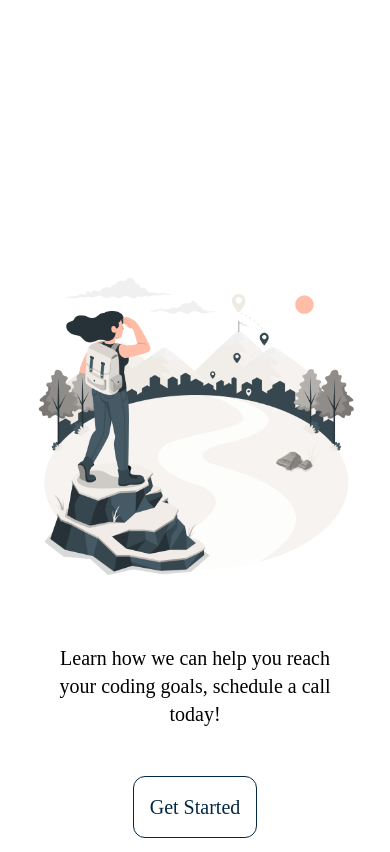
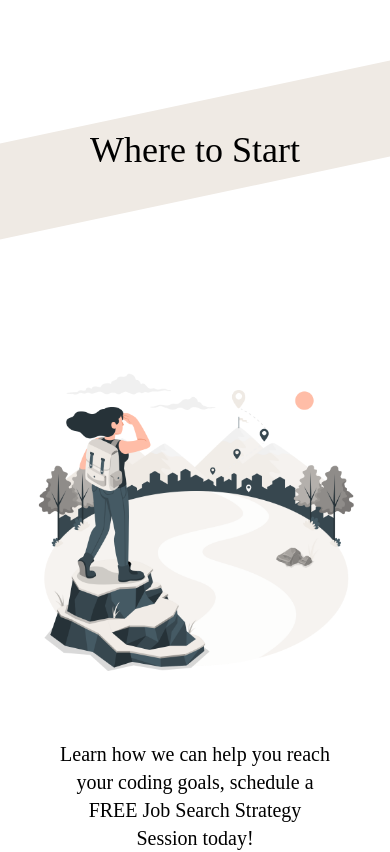
Before and after one commit to mycodecareer/mycodecareer.github.io, a React (Create React App) app: page / in a window 390 px wide. Shown: the part 2480-3332 px from the top of the page. Built offline with nearby package versions, Linux system fonts and the light colour scheme; a web font is replaced by a local one.

Commit message:
feat: overhaul homepage

```diff
--- a/src/components/common/CTA/CTA.jsx
+++ b/src/components/common/CTA/CTA.jsx
@@ -1,10 +1,10 @@
 import GoalImage from "../../../assets/Journey-amico.png";
 
-const CTA = ({ text = "text", children }) => {
+const CTA = ({ text = "text", image = GoalImage, children }) => {
   return (
     <section className="flex flex-col justify-center items-center overflow-hidden mt-32 mb-12 gap-8 p-8 lg:flex-row lg:p-16">
       <img
-        src={GoalImage}
+        src={image}
         alt="divider"
         className="w-full sm:w-9/12 md:w-1/2 lg:w-1/3"
       />
--- a/src/constants/constants.js
+++ b/src/constants/constants.js
@@ -28,3 +28,7 @@ export const CoursesLink = "https://mycodecareer.samcart.com/courses/directory";
 
 // P4 Overview Notion
 export const P4OverviewNotion = "https://bit.ly/p4-overview";
+
+// Job Search Strategy Session
+export const JobSearchStrategySessionLink =
+  "https://bit.ly/Book-Free-Job-Strategy-Session";
--- a/src/pages/About.jsx
+++ b/src/pages/About.jsx
@@ -6,6 +6,7 @@ import Portrait from "../assets/Matt_large.png";
 import SI_Talk from "../assets/SI_talk.jpeg";
 import Matt_Luna from "../assets/matt_luna.jpeg";
 import TextImageRow from "../components/common/Sections/TextImageRow";
+import { LinkedInLink } from "../constants/constants";
 
 const About = () => {
   return (
@@ -13,34 +14,9 @@ const About = () => {
       <Layout>
         <section className="flex flex-col justify-start items-start gap-4 mt-36 sm:gap-12 lg:mt-48">
           <div className="text-4xl lg:text-5xl"> About Me </div>
-          <TextImageRow
-            // {``} is used for passing newlines
-            text={`Hi, I'm Matthew Sevey. I'm going to help you reach your next lever in your career as a software developer.
-
-          Whether you are trying to make the switch and land your first job, or you are a senior developer looking to make your next move, I can show you exactly what you need to do to accelerate your career.`}
-            image={Portrait}
-            imageName="Matthew's Portrait"
-          />
-
-          <TextImageRow
-            text={`I didn't have a traditional path to becoming a software developer.
-          I don't have a CS Degree.
-          I started learning to code in my free time back in 2014, but it wasn't until 2018 that I finally landed my first job as a software developer.
-          I started learning to code because it was fun!
-          Then, after nearly 3 years of learning to code and building projects, I decided it was time to try and land a job as a developer.`}
-            image={SI_Talk}
-            imageName="SI Talk"
-            isReversed={true}
-          />
-
-          <TextImageRow
-            text={`Since that first job, I've received raises and been promoted every single year.
-          I've more than doubled by starting salary.
-          I've been able to creating hiring plans, interview hundreds of engineers, and grow multiple teams.
-          Now I'm sharing everything I've learned with you so you can do the same, in a fraction of the time.`}
-            image={Matt_Luna}
-            imageName="Matt and Luna"
-          />
+          <BioOne />
+          <BioTwo />
+          <BioThree />
         </section>
       </Layout>
       <CTA
@@ -54,3 +30,64 @@ const About = () => {
 };
 
 export default About;
+
+export const BioOne = () => {
+  return (
+    <TextImageRow
+      // {``} is used for passing newlines
+      text={`Hi, I'm Matthew Sevey. I'm going to help you reach your next lever in your career as a software developer.
+
+          Whether you are trying to make the switch and land your first job, or you are a senior developer looking to make your next move, I can show you exactly what you need to do to accelerate your career.`}
+      image={Portrait}
+      imageName="Matthew's Portrait"
+    />
+  );
+};
+
+export const BioOneCTA = () => {
+  return (
+    <>
+      <TextImageRow
+        // {``} is used for passing newlines
+        text={`Hi, I'm Matthew Sevey. I'm going to help you reach your next lever in your career as a software developer.
+
+          Whether you are trying to make the switch and land your first job, or you are a senior developer looking to make your next move, I can show you exactly what you need to do to accelerate your career.`}
+        image={Portrait}
+        imageName="Matthew's Portrait"
+      />
+      <section className="flex flex-col flex-wrap justify-center items-center gap-12 w-full p-6">
+        <div className="md:w-1/2 lg:w-1/3">
+          <LinkButton text="Connect On LinkedIn" link={LinkedInLink} />
+        </div>
+      </section>
+    </>
+  );
+};
+
+export const BioTwo = () => {
+  return (
+    <TextImageRow
+      text={`I didn't have a traditional path to becoming a software developer.
+          I don't have a CS Degree.
+          I started learning to code in my free time back in 2014, but it wasn't until 2018 that I finally landed my first job as a software developer.
+          I started learning to code because it was fun!
+          Then, after nearly 3 years of learning to code and building projects, I decided it was time to try and land a job as a developer.`}
+      image={SI_Talk}
+      imageName="SI Talk"
+      isReversed={true}
+    />
+  );
+};
+
+export const BioThree = () => {
+  return (
+    <TextImageRow
+      text={`Since that first job, I've received raises and been promoted every single year.
+          I've more than doubled by starting salary.
+          I've been able to creating hiring plans, interview hundreds of engineers, and grow multiple teams.
+          Now I'm sharing everything I've learned with you so you can do the same, in a fraction of the time.`}
+      image={Matt_Luna}
+      imageName="Matt and Luna"
+    />
+  );
+};
--- a/src/pages/HomePage.jsx
+++ b/src/pages/HomePage.jsx
@@ -3,18 +3,27 @@ import CTA from "../components/common/CTA/CTA";
 import LinkButton from "../components/common/CTA/LinkButton";
 import Hero from "../components/Hero/Hero";
 import OurServices from "../components/OurServices/OurServices";
+import Testimonials from "./Testimonials/Testimonials";
+import { JobSearchStrategySessionLink } from "../constants/constants";
+import HeaderNormal from "../components/common/SectionHead/HeaderNormal";
+import { BioOneCTA } from "./About";
 
 const HomePage = () => {
   return (
     <>
       <Hero />
       <OurServices />
-      <CTA
-        text="Learn how we can help you reach your coding goals, schedule a call
-          today!"
-      >
-        <LinkButton text="Get Started" type="secondary" />
+      <HeaderNormal text="Where to Start" />
+      <CTA text="Learn how we can help you reach your coding goals, schedule a FREE Job Search Strategy Session today!">
+        <LinkButton
+          text="Book a Call"
+          type="secondary"
+          link={JobSearchStrategySessionLink}
+        />
       </CTA>
+      <Testimonials />
+      <HeaderNormal text="About Matthew" />
+      <BioOneCTA />
     </>
   );
 };
```
